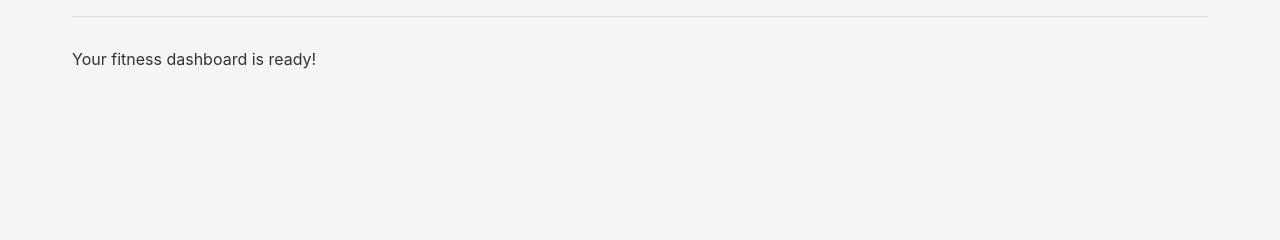
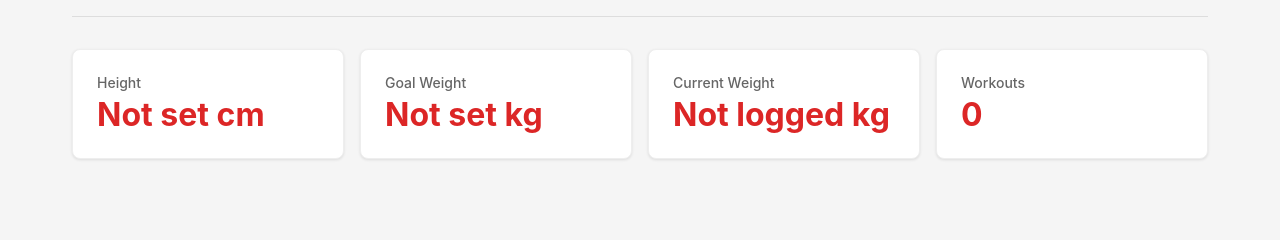
Before and after one commit to SabaShagidzeMain/grit, a Flask app: template app/templates/dashboard.html in a window 1280 px wide. Shown: the part 71-311 px from the top of the page. Run offline with Flask 3, Linux system fonts and the light colour scheme; the template is opened without the code that fills it, so the values that code supplies are empty; the visitor is signed in with stand-in values (Sample User, id 1); data comes from the database, SQL or seed files in the repository.

Commit message:
feat: initial setup on login + progress cards

```diff
--- a/app/routes.py
+++ b/app/routes.py
@@ -1,9 +1,14 @@
 from flask import Blueprint, render_template, request, redirect, url_for, flash
 from flask_login import login_user, logout_user, login_required, current_user
 from app import db, login_manager
-from app.models import User
+from app.models import User, WeightLog  # ← ADD WeightLog import
 
 bp = Blueprint('main', __name__)
+
+def user_has_setup(user):
+    """Check if user has completed profile setup"""
+    return user.height_cm is not None and user.goal_weight is not None
+
 
 @login_manager.user_loader
 def load_user(user_id):
@@ -12,8 +17,18 @@ def load_user(user_id):
 @bp.route('/')
 def index():
     if current_user.is_authenticated:
+        if not user_has_setup(current_user):
+            return redirect(url_for('main.setup'))
         return redirect(url_for('main.dashboard'))
     return redirect(url_for('main.login'))
+
+@bp.route('/dashboard')
+@login_required
+def dashboard():
+    if not user_has_setup(current_user):
+        return redirect(url_for('main.setup'))
+    return render_template('dashboard.html', user=current_user)
+
 
 @bp.route('/login', methods=['GET', 'POST'])
 def login():
@@ -29,6 +44,9 @@ def login():
         if user and user.check_password(password):
             login_user(user)
             flash('Logged in successfully!', 'success')
+            # Check if user needs setup
+            if not user_has_setup(user):
+                return redirect(url_for('main.setup'))
             return redirect(url_for('main.dashboard'))
         else:
             flash('Invalid username or password', 'danger')
@@ -77,14 +95,57 @@ def register():
 
     return render_template('register.html')
 
+@bp.route('/setup', methods=['GET', 'POST'])
+@login_required
+def setup():
+    # If user already has setup, redirect to dashboard
+    if user_has_setup(current_user):
+        return redirect(url_for('main.dashboard'))
+
+    if request.method == 'POST':
+        if 'skip' in request.form:
+            flash('You can complete your profile later.', 'info')
+            return redirect(url_for('main.dashboard'))
+
+        weight = request.form.get('weight')
+        height = request.form.get('height')
+        goal_weight = request.form.get('goal_weight')
+
+        if not weight or not height or not goal_weight:
+            flash('All fields are required!', 'danger')
+            return render_template('setup.html')
+
+        try:
+            weight = float(weight)
+            height = float(height)
+            goal_weight = float(goal_weight)
+
+            # Save user data
+            current_user.height_cm = height
+            current_user.goal_weight = goal_weight
+
+            # Save initial weight log
+            weight_log = WeightLog(
+                user_id=current_user.id,
+                weight_kg=weight,
+                notes='Initial weight'
+            )
+            db.session.add(weight_log)
+            db.session.commit()
+
+            flash('Profile setup complete! Welcome to your fitness journey! 🎉', 'success')
+            return redirect(url_for('main.dashboard'))
+
+        except ValueError:
+            flash('Please enter valid numbers', 'danger')
+            return render_template('setup.html')
+
+    return render_template('setup.html')
+
+
 @bp.route('/logout')
 @login_required
 def logout():
     logout_user()
     flash('You have been logged out', 'info')
     return redirect(url_for('main.login'))
-
-@bp.route('/dashboard')
-@login_required
-def dashboard():
-    return render_template('dashboard.html', user=current_user)
--- a/app/static/css/style.css
+++ b/app/static/css/style.css
@@ -153,3 +153,32 @@ body {
 .btn-logout:hover {
     background: #DC2626;
 }
+
+/* Stats Grid */
+.stats-grid {
+    display: grid;
+    grid-template-columns: repeat(4, 1fr);
+    gap: 1rem;
+    margin-top: 1.5rem;
+}
+
+.stat-card {
+    background: white;
+    padding: 1.5rem;
+    border-radius: 0.5rem;
+    box-shadow: 0 1px 3px rgba(0, 0, 0, 0.1);
+    border: 1px solid #eee;
+}
+
+.stat-card h3 {
+    font-size: 0.875rem;
+    color: #666;
+    font-weight: 500;
+    margin-bottom: 0.25rem;
+}
+
+.stat-number {
+    font-size: 2rem;
+    font-weight: 700;
+    color: #DC2626;
+}
--- a/app/templates/dashboard.html
+++ b/app/templates/dashboard.html
@@ -9,8 +9,24 @@
         <a href="{{ url_for('main.logout') }}" class="btn-logout">Logout</a>
     </div>
 
-    <div class="dashboard-content">
-        <p>Your fitness dashboard is ready!</p>
+    <div class="stats-grid">
+        <div class="stat-card">
+            <h3>Height</h3>
+            <p class="stat-number">{{ user.height_cm if user.height_cm else 'Not set' }} cm</p>
+        </div>
+        <div class="stat-card">
+            <h3>Goal Weight</h3>
+            <p class="stat-number">{{ user.goal_weight if user.goal_weight else 'Not set' }} kg</p>
+        </div>
+        <div class="stat-card">
+            <h3>Current Weight</h3>
+            {% set latest_weight = user.weight_logs|sort(attribute='date', reverse=true)|first %}
+            <p class="stat-number">{{ latest_weight.weight_kg if latest_weight else 'Not logged' }} kg</p>
+        </div>
+        <div class="stat-card">
+            <h3>Workouts</h3>
+            <p class="stat-number">0</p>
+        </div>
     </div>
 </div>
 {% endblock %}
```
Also changed, not shown: app/models.py (+11 -2 lines), app/templates/setup.html (added, +49 -0 lines).
